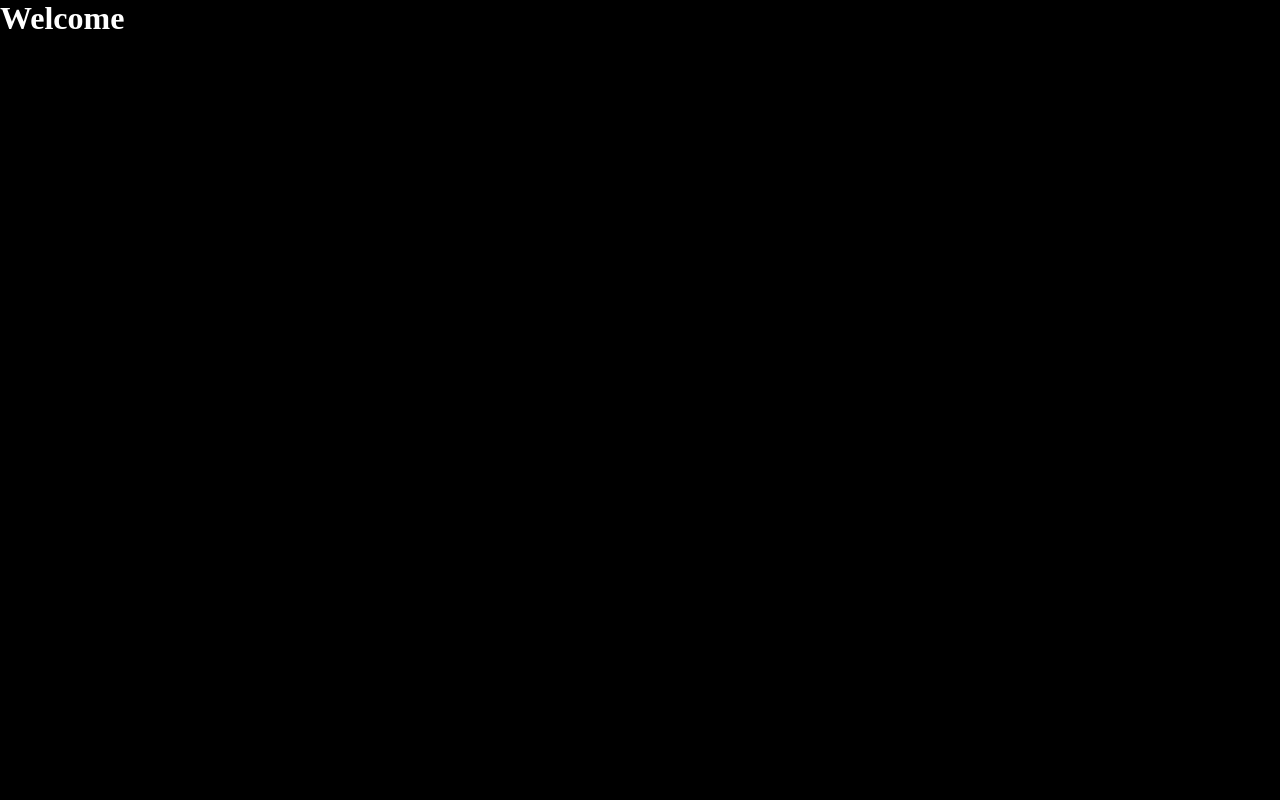
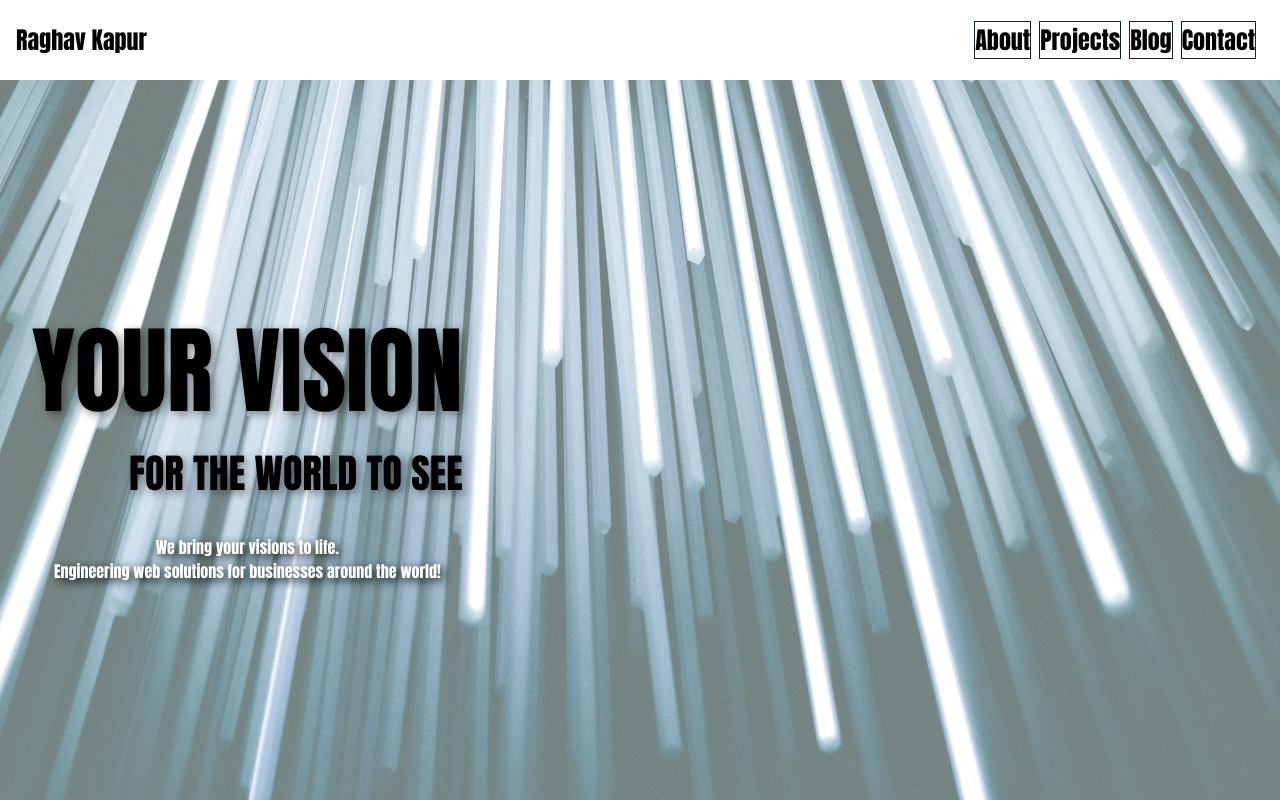
Before and after one commit to codingkapur/codingkapur.github.io, a React (Create React App) app: page / in a window 1280 px wide. Built offline with nearby package versions, Linux system fonts and the light colour scheme.

Commit message:
implement basic UI with Navbar and Hero Section

```diff
--- a/package.json
+++ b/package.json
@@ -9,6 +9,7 @@
     "@testing-library/user-event": "^12.8.3",
     "react": "^17.0.2",
     "react-dom": "^17.0.2",
+    "react-icons": "^4.3.1",
     "react-scripts": "4.0.3",
     "web-vitals": "^1.1.2"
   },
@@ -18,7 +19,7 @@
     "test": "react-scripts test",
     "eject": "react-scripts eject",
     "predeploy": "npm run build",
-  "deploy": "gh-pages -d build"
+    "deploy": "gh-pages -d build"
   },
   "eslintConfig": {
     "extends": [
--- a/src/App.js
+++ b/src/App.js
@@ -1,8 +1,12 @@
-
+import Navbar from './components/Navbar';
+import Hero from './components/Hero';
+import Sidebar from './components/Sidebar';
 function App() {
   return (
     <div className="App">
-      <h1>Welcome</h1>
+     <Navbar />
+     <Hero />
+     <Sidebar />
     </div>
   );
 }
--- /dev/null
+++ b/src/components/Hero.css
@@ -0,0 +1,39 @@
+.hero__container {
+  height: 90vh;
+  background: url(../assets/hero.jpg);
+  background-position: center;
+  background-size: cover;
+  background-repeat: no-repeat;
+  position: relative;
+  display: flex;
+  align-items: center;
+}
+.overlay {
+  position: absolute;
+  height: 100%;
+  width: 100%;
+  background-color: rgba(255, 255, 255, 0.453);
+  z-index: 1;
+}
+.hero__titles--container {
+  z-index: 2;
+  padding: 2rem;
+}
+.hero__main--title {
+  font-size: 6rem;
+  color: #000;
+  text-transform: uppercase;
+  text-shadow: 3px 3px 10px rgba(0, 0, 0, 0.453);
+}
+.hero__sub--title {
+  font-size: 2.5rem;
+  color: #000;
+  text-transform: uppercase;
+  text-align: right;
+  text-shadow: 3px 3px 10px rgba(0, 0, 0, 0.453);
+}
+.hero__info--text {
+    margin-top: 2rem;
+  text-align: center;
+  text-shadow: 3px 3px 10px rgba(0, 0, 0, 0.953);
+}
--- /dev/null
+++ b/src/components/Hero.js
@@ -0,0 +1,15 @@
+import "./Hero.css";
+
+const Hero = () => {
+  return (
+    <main className="hero__container">
+      <div className="overlay"></div>
+      <div className="hero__titles--container">
+        <p className="hero__main--title">Your Vision</p>
+        <p className="hero__sub--title">For the world to see</p>
+        <p className="hero__info--text">We bring your visions to life. <br />Engineering web solutions for businesses around the world!</p>
+      </div>
+    </main>
+  );
+};
+export default Hero;
--- /dev/null
+++ b/src/components/Navbar.css
@@ -0,0 +1,43 @@
+/* MAIN CONTAINER */
+.navbar__container {
+    height: 10vh;
+    background-color: #fff;
+    color: #000;
+    display: flex;
+    justify-content: space-between;
+    align-items: center;
+    position: relative;
+    padding: 1rem;
+    font-size: 1.5rem;
+}
+/* LINKS CONTAINER */
+.navbar__links--container {
+    display: flex;
+}
+/* SIDEBAR OPEN/CLOSE BUTTONS */
+.sidebar__toggle--btn {
+    display: none;
+    position: absolute;
+    right: 1rem;
+    cursor: pointer;
+    transition: 0.3s;
+}
+.sidebar__toggle--btn:hover {
+    transform: scale(1.1);
+}
+/* RESPONSIVE NAVBAR */
+@media screen and (max-width: 500px){
+    .navbar__links--container {
+        display: none;
+    }
+    .sidebar__toggle--btn {
+        display: block;
+    }
+}
+.navbar__link {
+    margin-right: 0.5rem;
+    border: 1px solid #123;
+}
+.hidden {
+    display: none;
+}
--- /dev/null
+++ b/src/components/Navbar.js
@@ -0,0 +1,19 @@
+import './Navbar.css';
+import {FaBars, FaTimes} from 'react-icons/fa';
+
+const Navbar = () => {
+  return (
+    <nav className="navbar__container">
+      <p className="navbar__logo">Raghav Kapur</p>
+      <div className="navbar__links--container">
+        <p className="navbar__link">About</p>
+        <p className="navbar__link">Projects</p>
+        <p className="navbar__link">Blog</p>
+        <p className="navbar__link">Contact</p>
+      </div>
+      <FaBars className="sidebar__toggle--btn open-sidebar"/>
+      <FaTimes className="sidebar__toggle--btn close sidebar hidden"/>
+    </nav>
+  );
+};
+export default Navbar;
--- /dev/null
+++ b/src/components/Sidebar.js
@@ -0,0 +1,8 @@
+const Sidebar = () =>{
+    return (
+        <div className="sidebar__container">
+
+        </div>
+    )
+}
+export default Sidebar;
--- a/src/index.css
+++ b/src/index.css
@@ -1,3 +1,5 @@
+@import url('https://fonts.googleapis.com/css2?family=Anton&display=swap');
+
 * {
   margin: 0;
   padding: 0;
@@ -6,4 +8,6 @@
 body {
   background-color: #000;
   color: #fff;
+  font-family: 'Anton', sans-serif;
+  min-height: 100vh;
 }
```
Also changed, not shown: src/assets/hero.jpg (added), src/components/Sidebar.css (added), 1 other file (tests, documents, lock files or other folders).
